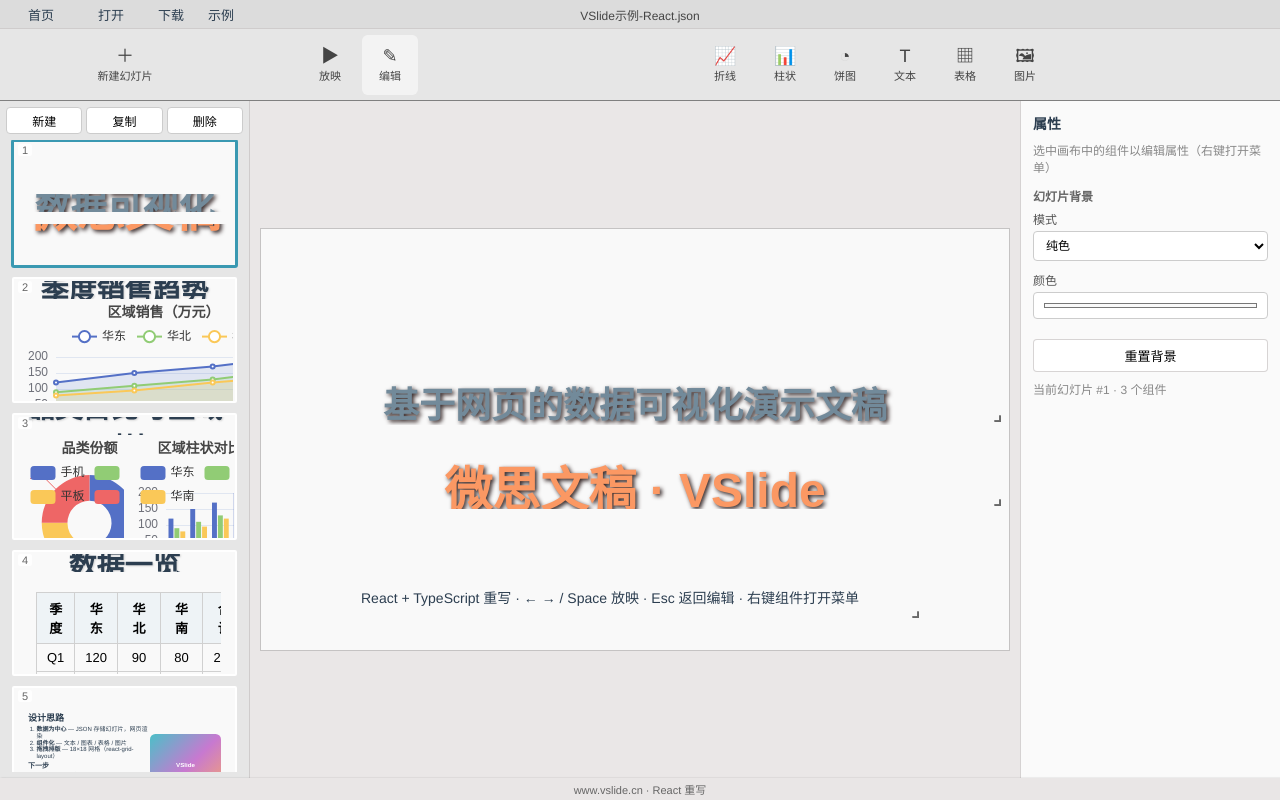
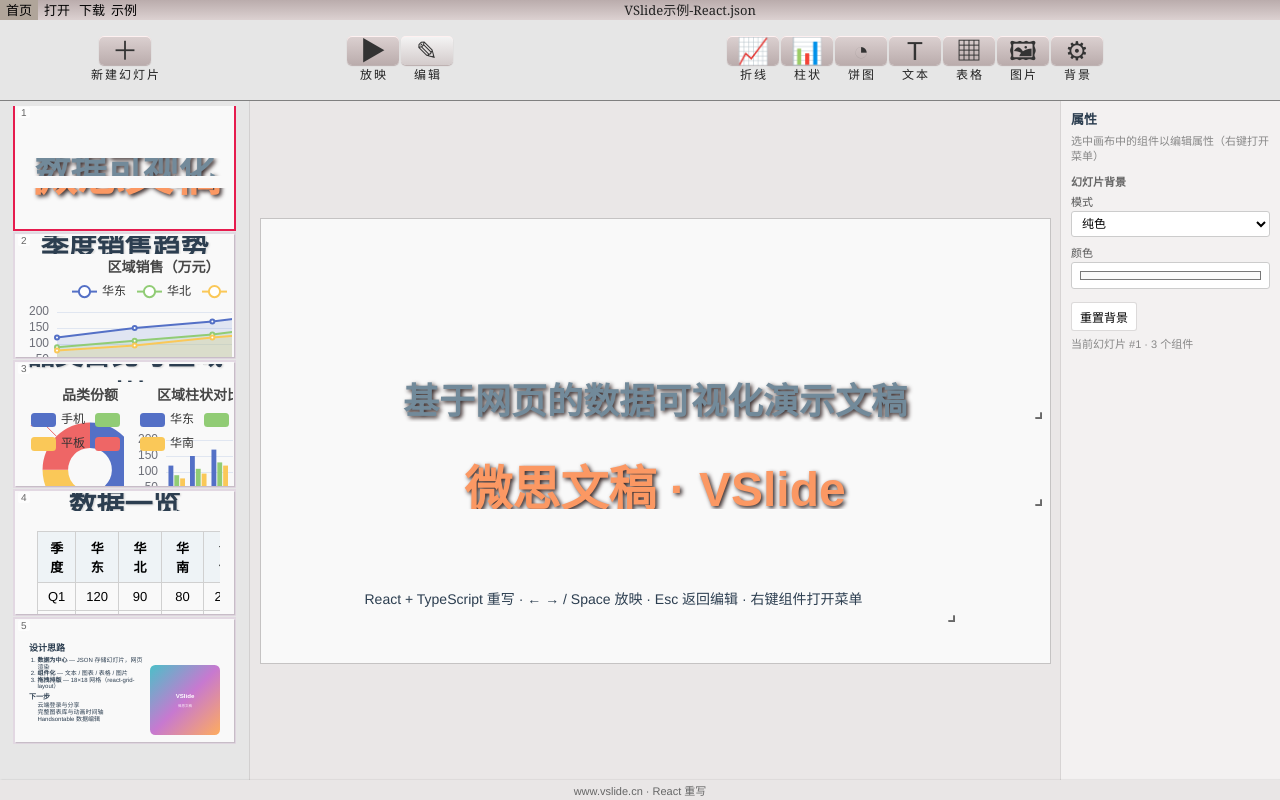
Before and after one commit to shalom-lab/vslide-cn-react, a React (Vite) app: page /edit in a window 1280 px wide. Built offline with nearby package versions, Linux system fonts and the light colour scheme.

Commit message:
fix(ui): match vslide-vue compact editor chrome
Tighten toolbar/topbar density to Vue Edit grid (20/80px), bevelled
IconButton-style gradients, red active slide outline, hide left-list
action row (context menu), denser right props, canvas size accounting
for slim property column.

```diff
--- a/src/components/editor/Canvas.tsx
+++ b/src/components/editor/Canvas.tsx
@@ -40,8 +40,9 @@
 
   useEffect(() => {
     const measure = () => {
+      // Match Vue Right.vue: min(innerH-150, (innerW-280)*9/16); React adds ~220px props
       const availH = Math.max(200, window.innerHeight - 150)
-      const availW = Math.max(320, window.innerWidth - 250 - 280)
+      const availW = Math.max(320, window.innerWidth - 250 - 220 - 20)
       const h = Math.floor(Math.min(availH, (availW * 9) / 16))
       const w = Math.floor((h * 16) / 9)
       setSize({ w, h })
--- a/src/components/editor/TopBar.tsx
+++ b/src/components/editor/TopBar.tsx
@@ -11,6 +11,8 @@
 export function TopBar() {
   const addSlide = useDeckStore((s) => s.addSlide)
   const addAtom = useDeckStore((s) => s.addAtom)
+  const setActiveAtom = useDeckStore((s) => s.setActiveAtom)
+  const setEditorFocus = useDeckStore((s) => s.setEditorFocus)
   const fileRef = useRef<HTMLInputElement>(null)
 
   const onImage = (e: React.ChangeEvent<HTMLInputElement>) => {
@@ -91,6 +93,17 @@
           <span className="icon">🖼</span>
           <span className="label">图片</span>
         </button>
+        <button
+          type="button"
+          className="icon-btn"
+          onClick={() => {
+            setActiveAtom(null)
+            setEditorFocus(null)
+          }}
+        >
+          <span className="icon">⚙</span>
+          <span className="label">背景</span>
+        </button>
         <input
           ref={fileRef}
           type="file"
--- a/src/styles/app.css
+++ b/src/styles/app.css
@@ -3,10 +3,17 @@
   font-family: 'Helvetica Neue', Helvetica, 'PingFang SC', 'Hiragino Sans GB',
     'Microsoft YaHei', Arial, sans-serif;
   color: #2c3e50;
+  /* From vslide-vue Edit / Top / Toolbar / Left */
   --bar: #e6e6e6;
-  --panel: #f0f0f0;
-  --border: rgba(198, 194, 194, 0.7);
+  --panel: rgba(233, 230, 230, 0.945);
+  --border: rgba(198, 194, 194, 0.603);
   --accent: #3a99b2;
+  --active-slide: rgb(230, 28, 78);
+  --active-slide-soft: rgba(221, 83, 115, 0.705);
+  --toolbar-grad: linear-gradient(to top, rgb(220, 209, 209), rgb(186, 172, 172));
+  --icon-grad: linear-gradient(to bottom, rgb(220, 209, 209), rgb(186, 172, 172));
+  --icon-grad-hover: linear-gradient(to top, rgb(245, 245, 245), rgb(211, 203, 203));
+  --icon-grad-active: linear-gradient(to bottom, rgb(245, 245, 245), rgb(211, 203, 203));
 }
 
 * {
@@ -46,11 +53,11 @@
   background: #f7f8fa;
 }
 .home-header {
-  height: 56px;
+  height: 48px;
   display: flex;
   align-items: center;
   gap: 12px;
-  padding: 0 20px;
+  padding: 0 16px;
   background: #fff;
   border-bottom: 1px solid var(--border);
 }
@@ -59,37 +66,39 @@
   align-items: center;
   gap: 8px;
   font-weight: 700;
-  font-size: 16px;
+  font-size: 15px;
 }
 .home-logo .mark {
-  width: 28px;
-  height: 28px;
-  border-radius: 6px;
+  width: 24px;
+  height: 24px;
+  border-radius: 5px;
   background: linear-gradient(135deg, #4bc0c8, #c779d0, #feac5e);
 }
 .home-body {
   flex: 1;
   display: grid;
-  grid-template-columns: 220px 1fr;
+  grid-template-columns: 200px 1fr;
   min-height: 0;
 }
 .home-side {
   background: #f7f8fa;
   border-right: 1px solid var(--border);
-  padding: 16px 12px;
+  padding: 12px 10px;
 }
 .home-side button,
-.home-side a.nav-item {
+.home-side a.nav-item,
+.home-side .nav-item {
   display: block;
   width: 100%;
   text-align: left;
-  padding: 10px 12px;
-  margin-bottom: 6px;
+  padding: 8px 10px;
+  margin-bottom: 4px;
   border: none;
-  border-radius: 6px;
+  border-radius: 4px;
   background: transparent;
   cursor: pointer;
   color: #555;
+  font-size: 13px;
 }
 .home-side .nav-item.active,
 .home-side button.active {
@@ -98,185 +107,243 @@
   font-weight: 600;
 }
 .home-main {
-  padding: 28px 36px;
+  padding: 22px 28px;
   overflow: auto;
 }
 .home-main h1 {
-  font-size: 22px;
-  margin-bottom: 8px;
+  font-size: 20px;
+  margin-bottom: 6px;
 }
 .home-main p {
   color: #666;
-  margin-bottom: 20px;
-  line-height: 1.6;
+  margin-bottom: 16px;
+  line-height: 1.55;
+  font-size: 13px;
 }
 .home-cards {
   display: flex;
   flex-wrap: wrap;
-  gap: 16px;
+  gap: 12px;
 }
 .home-card {
-  width: 220px;
-  padding: 20px;
+  width: 200px;
+  padding: 16px;
   background: #fff;
   border: 1px solid var(--border);
-  border-radius: 10px;
+  border-radius: 8px;
   cursor: pointer;
   text-align: left;
   transition: box-shadow 0.15s;
 }
 .home-card:hover {
-  box-shadow: 0 4px 14px rgba(0, 0, 0, 0.08);
+  box-shadow: 0 3px 10px rgba(0, 0, 0, 0.08);
 }
 .home-card h3 {
-  margin-bottom: 6px;
+  margin-bottom: 4px;
+  font-size: 14px;
 }
 .home-card p {
-  font-size: 13px;
+  font-size: 12px;
   margin: 0;
 }
 
-/* Editor chrome — mirrors vslide-vue Edit.vue grid */
+/* Editor chrome — mirrors vslide-vue Edit.vue: 20px / 80px / main / 20px */
 .editor-page {
   height: 100%;
   display: grid;
-  grid-template-rows: 28px 72px 1fr 22px;
+  grid-template-rows: 20px 80px 1fr 20px;
   overflow: hidden;
 }
+
+/* Toolbar.vue */
 .toolbar {
   display: grid;
-  grid-template-columns: 1fr 1fr 1fr;
+  grid-template-columns: 300px 1fr 200px;
   align-items: center;
-  background: #dcdcdc;
+  background: var(--toolbar-grad);
   font-size: 13px;
-  padding: 0 8px;
+  font-family: Georgia, 'Times New Roman', Times, serif;
+  padding: 0;
+  line-height: 20px;
+  height: 20px;
   -webkit-app-region: drag;
 }
 .toolbar .menu {
   display: flex;
   list-style: none;
   padding: 0;
-  gap: 4px;
+  margin: 0;
+  gap: 0;
+  height: 20px;
 }
 .toolbar .menu li,
 .toolbar .menu a,
 .toolbar .file-label {
-  padding: 2px 10px;
+  padding: 0 3px;
+  margin: 0;
+  height: 20px;
+  line-height: 20px;
   cursor: pointer;
-  border-radius: 3px;
+  border-radius: 0;
+  color: black;
   -webkit-app-region: no-drag;
+  display: inline-block;
+  text-align: center;
 }
 .toolbar .menu li:hover,
 .toolbar .file-label:hover {
-  background: rgba(255, 255, 255, 0.5);
+  background: rgb(176, 165, 154);
 }
 .toolbar-title {
   text-align: center;
-  font-size: 12px;
-  color: #444;
+  font-size: 13px;
+  color: #222;
+  font-family: Georgia, 'Times New Roman', Times, serif;
+  overflow: hidden;
+  text-overflow: ellipsis;
+  white-space: nowrap;
 }
+.toolbar-spacer {
+  height: 20px;
+}
+
+/* Top.vue */
 .topbar {
   background: var(--bar);
   display: grid;
-  grid-template-columns: 250px 220px 1fr;
+  grid-template-columns: 250px 300px 1fr;
   align-items: center;
   justify-items: center;
-  border-top: 1px solid var(--border);
+  height: 80px;
 }
 .topbar-left,
 .topbar-mode,
 .topbar-atoms {
   display: flex;
-  gap: 4px;
+  gap: 0;
   align-items: center;
+  justify-content: center;
   height: 100%;
+  width: 100%;
 }
+
+/* IconButton.vue — bevelled compact buttons */
 .icon-btn {
   display: flex;
   flex-direction: column;
   align-items: center;
-  justify-content: center;
-  gap: 2px;
-  min-width: 56px;
-  height: 60px;
+  justify-content: flex-start;
+  gap: 0;
+  min-width: 52px;
+  height: auto;
   border: none;
   background: transparent;
   cursor: pointer;
-  border-radius: 6px;
-  color: #444;
-  padding: 4px;
+  border-radius: 0;
+  color: #222;
+  padding: 0 1px;
+  text-decoration: none;
 }
 .icon-btn:hover,
 .icon-btn.active {
-  background: rgba(255, 255, 255, 0.55);
+  background: transparent;
 }
 .icon-btn .icon {
-  font-size: 18px;
+  display: inline-flex;
+  align-items: center;
+  justify-content: center;
+  min-width: 2em;
+  height: 1.15em;
+  font-size: 26px;
   line-height: 1;
+  padding: 5px 8px;
+  border-radius: 5px;
+  box-shadow: 0 1px 0 rgb(255, 241, 241) inset, 0 1px 1px rgb(186, 172, 172);
+  background: var(--icon-grad);
+  color: #333;
+  cursor: pointer;
+}
+.icon-btn:hover .icon {
+  background: var(--icon-grad-hover);
+}
+.icon-btn:active .icon,
+.icon-btn.active .icon {
+  background: var(--icon-grad-active);
 }
 .icon-btn .label {
-  font-size: 11px;
+  display: block;
+  position: relative;
+  bottom: 2px;
+  font-size: 12px;
+  font-family: Arial, sans-serif;
+  padding-left: 2px;
+  letter-spacing: 2px;
+  cursor: default;
+  user-select: none;
+  margin-top: 2px;
+  white-space: nowrap;
 }
+
+/* Edit.vue main: left 250 + center; React keeps slim right props */
 .editor-main {
   display: grid;
-  grid-template-columns: 250px 1fr 260px;
+  grid-template-columns: 250px 1fr 220px;
   min-height: 0;
-  border-top: 1px solid grey;
+  border-top: solid 1px grey;
   background: #fff;
 }
+
+/* Left.vue / Edit.vue .left */
 .slide-list {
   background: #e6e6e6;
-  border-right: 1px solid var(--border);
-  padding: 6px;
+  border-right: solid 1px var(--border);
+  padding: 5px;
   display: flex;
   flex-direction: column;
   min-height: 0;
+  overflow: hidden;
 }
 .slide-list-actions {
-  display: flex;
-  gap: 4px;
-  margin-bottom: 6px;
-}
-.slide-list-actions button {
-  flex: 1;
-  font-size: 12px;
-  padding: 4px;
-  border: 1px solid #ccc;
-  background: #fff;
-  border-radius: 4px;
-  cursor: pointer;
+  display: none; /* Vue: context menu only; keep DOM for a11y hooks if needed */
 }
 .slide-list-scroll {
   overflow-y: auto;
+  overflow-x: hidden;
   flex: 1;
-  padding: 0 6px 8px;
+  padding: 0 10px 8px;
+  margin: 0;
 }
 .slide-thumb {
   display: block;
   width: 100%;
-  margin-bottom: 10px;
-  border: 2px solid transparent;
+  margin-bottom: 5px;
+  border: none;
+  outline: 2px solid rgba(226, 211, 226, 0.705);
   background: #fff;
   padding: 0;
   cursor: pointer;
   position: relative;
-  border-radius: 2px;
+  border-radius: 0;
   overflow: hidden;
   aspect-ratio: 16 / 9;
+  box-shadow: 1px 1px 1px #888888;
 }
-.slide-thumb.actived {
-  border-color: var(--accent);
-  box-shadow: 0 0 0 1px var(--accent);
+.slide-thumb:hover {
+  outline: 1px solid var(--active-slide-soft);
+}
+.slide-thumb.actived,
+.slide-thumb.actived:hover {
+  outline: 2px solid var(--active-slide);
 }
 .slide-num {
   position: absolute;
-  left: 4px;
-  top: 2px;
+  left: 3px;
+  top: 1px;
   z-index: 2;
-  font-size: 11px;
+  font-size: 10px;
   color: #666;
-  background: rgba(255, 255, 255, 0.75);
-  padding: 0 4px;
+  background: rgba(255, 255, 255, 0.7);
+  padding: 0 3px;
   border-radius: 2px;
 }
 .thumb-inner {
@@ -298,12 +365,14 @@
   padding: 0 !important;
   line-height: 1.1 !important;
 }
+
+/* Edit.vue .right */
 .editor-center {
-  background: rgba(233, 230, 230, 0.95);
+  background: var(--panel);
   display: flex;
   align-items: center;
   justify-content: center;
-  padding: 8px;
+  padding: 5px;
   min-width: 0;
 }
 .canvas-wrap {
@@ -311,8 +380,9 @@
   align-items: center;
   justify-content: center;
 }
+/* WorkingSlide.vue */
 .canvas-stage {
-  outline: 1px solid rgba(119, 119, 119, 0.32);
+  outline: 1px solid rgba(119, 119, 119, 0.322);
   position: relative;
   overflow: hidden;
 }
@@ -327,7 +397,7 @@
   outline: 1px solid rgb(119, 119, 119);
 }
 .canvas-item.selected {
-  outline: 2px solid var(--accent);
+  outline: 2px solid var(--active-slide);
 }
 .drag-handle {
   height: 5px;
@@ -341,60 +411,66 @@
   height: calc(100% - 5px);
   overflow: hidden;
 }
+
+/* Compact right property panel (React addition; denser to stay 小巧) */
 .props {
-  background: #fafafa;
+  background: #f3f1f1;
   border-left: 1px solid var(--border);
-  padding: 12px;
+  padding: 8px 10px;
   overflow-y: auto;
-  font-size: 13px;
+  font-size: 12px;
   text-align: left;
 }
 .props h3 {
-  font-size: 14px;
-  margin-bottom: 8px;
+  font-size: 13px;
+  margin-bottom: 6px;
+  font-weight: 600;
 }
 .props h4 {
-  font-size: 12px;
-  margin: 12px 0 6px;
+  font-size: 11px;
+  margin: 8px 0 4px;
   color: #666;
+  font-weight: 600;
 }
 .props .muted,
 .props .hint {
   color: #888;
-  font-size: 12px;
-  margin: 8px 0;
+  font-size: 11px;
+  margin: 6px 0;
+  line-height: 1.4;
 }
 .props .atom-meta {
-  font-size: 12px;
+  font-size: 11px;
   color: var(--accent);
-  margin-bottom: 10px;
+  margin-bottom: 8px;
 }
 .field {
   display: flex;
   flex-direction: column;
-  gap: 4px;
-  margin-bottom: 10px;
-  font-size: 12px;
+  gap: 2px;
+  margin-bottom: 7px;
+  font-size: 11px;
   color: #555;
 }
 .field input,
 .field textarea,
 .field select {
   width: 100%;
-  padding: 6px 8px;
+  padding: 4px 6px;
   border: 1px solid #ccc;
-  border-radius: 4px;
+  border-radius: 3px;
   background: #fff;
   user-select: text;
+  font-size: 12px;
 }
 .btn-danger,
 .btn-secondary {
-  width: 100%;
-  margin-top: 10px;
-  padding: 8px;
-  border-radius: 4px;
+  margin-top: 6px;
+  padding: 5px 8px;
+  border-radius: 3px;
   border: 1px solid #ccc;
   cursor: pointer;
+  font-size: 12px;
 }
 .btn-danger {
   background: #fff0f0;
@@ -403,15 +479,36 @@
 }
 .btn-secondary {
   background: #fff;
+  border: 1px solid var(--border);
 }
+.props-actions {
+  display: flex;
+  flex-wrap: wrap;
+  gap: 4px;
+  margin-top: 8px;
+}
+.props-actions .btn-secondary,
+.props-actions .btn-danger {
+  width: auto;
+  flex: 1 1 auto;
+  min-width: 64px;
+  margin-top: 0;
+}
+.focus-flash {
+  outline: 2px solid var(--active-slide);
+  outline-offset: 1px;
+  border-radius: 3px;
+}
+
 .footer {
-  background: rgba(233, 230, 230, 0.95);
-  box-shadow: 1px 1px 2px #393838;
+  background: var(--panel);
+  box-shadow: 1px 1px 2px #393838fb;
   font-size: 11px;
   display: flex;
   align-items: center;
   justify-content: center;
   color: #666;
+  height: 20px;
 }
 
 /* Play */
@@ -494,34 +591,34 @@
   border: solid 1px rgb(219, 219, 219);
 }
 
-/* Context menu (atom / slide) */
+/* Context menu — denser, closer to v-contextmenu */
 .ctx-menu {
   position: fixed;
   z-index: 10000;
-  min-width: 148px;
+  min-width: 132px;
   background: #fff;
   border: 1px solid rgba(0, 0, 0, 0.12);
-  border-radius: 6px;
-  box-shadow: 0 8px 24px rgba(0, 0, 0, 0.14);
-  padding: 4px 0;
+  border-radius: 2px;
+  box-shadow: 0 4px 12px rgba(0, 0, 0, 0.14);
+  padding: 2px 0;
   user-select: none;
 }
 .ctx-item {
   display: flex;
   align-items: center;
-  gap: 8px;
+  gap: 6px;
   width: 100%;
   border: none;
   background: transparent;
-  padding: 8px 14px;
+  padding: 5px 12px;
   text-align: left;
-  font-size: 13px;
+  font-size: 12px;
   color: #333;
   cursor: pointer;
 }
 .ctx-item:hover:not(.disabled) {
-  background: #eef5f8;
-  color: var(--accent);
+  background: #eee;
+  color: var(--active-slide);
 }
 .ctx-item.disabled {
   opacity: 0.4;
@@ -551,34 +648,8 @@
   transform: translateX(-50%);
   background: rgba(40, 40, 40, 0.88);
   color: #fff;
-  padding: 8px 16px;
-  border-radius: 6px;
-  font-size: 13px;
+  padding: 6px 14px;
+  border-radius: 4px;
+  font-size: 12px;
   z-index: 10001;
 }
-.props-actions {
-  display: flex;
-  flex-wrap: wrap;
-  gap: 6px;
-  margin-top: 12px;
-}
-.focus-flash {
-  outline: 2px solid var(--accent);
-  outline-offset: 2px;
-  border-radius: 4px;
-}
-.btn-secondary {
-  border: 1px solid var(--border);
-  background: #fff;
-  padding: 6px 10px;
-  border-radius: 4px;
-  cursor: pointer;
-}
-.btn-danger {
-  border: 1px solid #e0b4b4;
-  background: #fff5f5;
-  color: #c0392b;
-  padding: 6px 10px;
-  border-radius: 4px;
-  cursor: pointer;
-}
```
